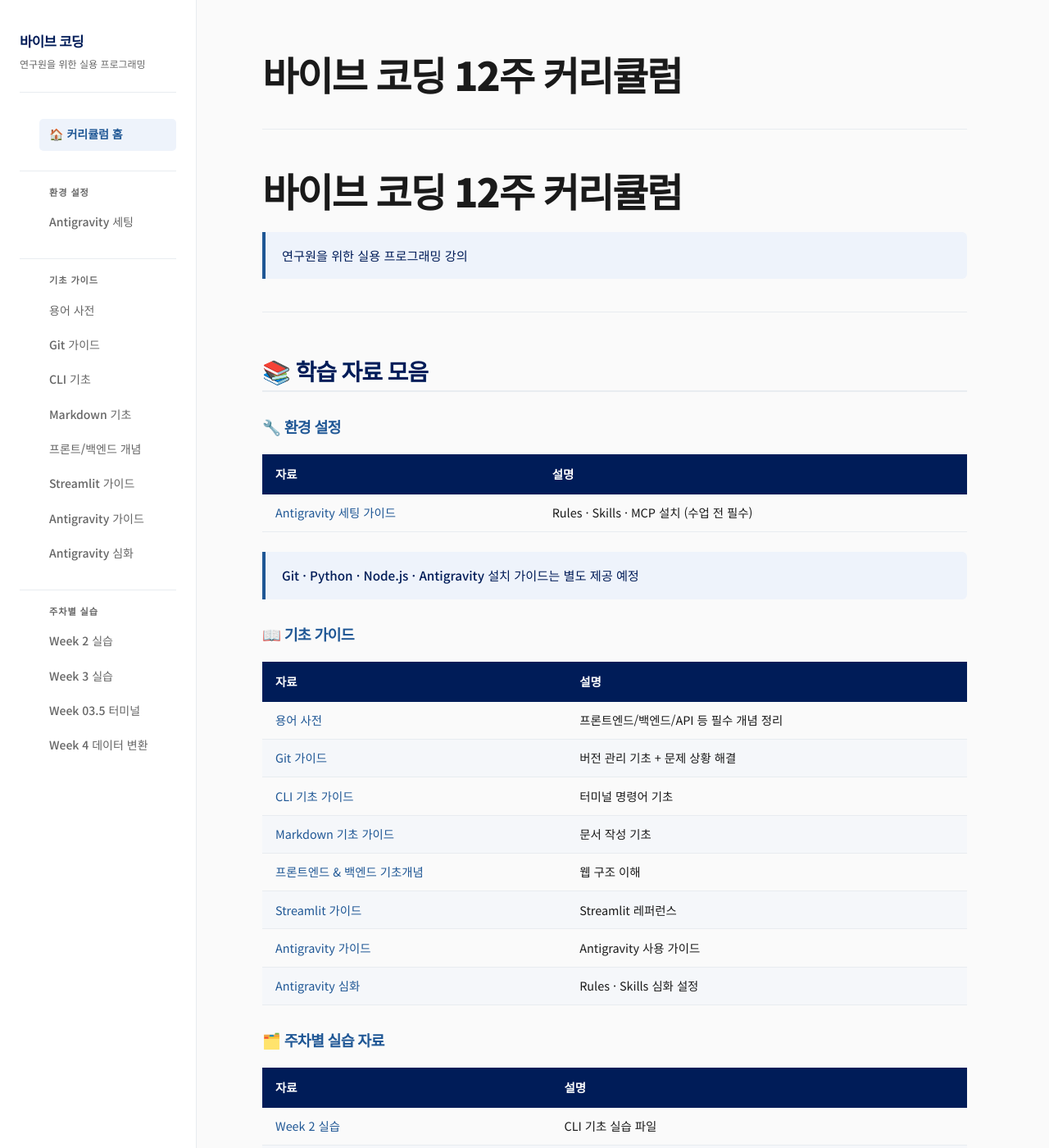
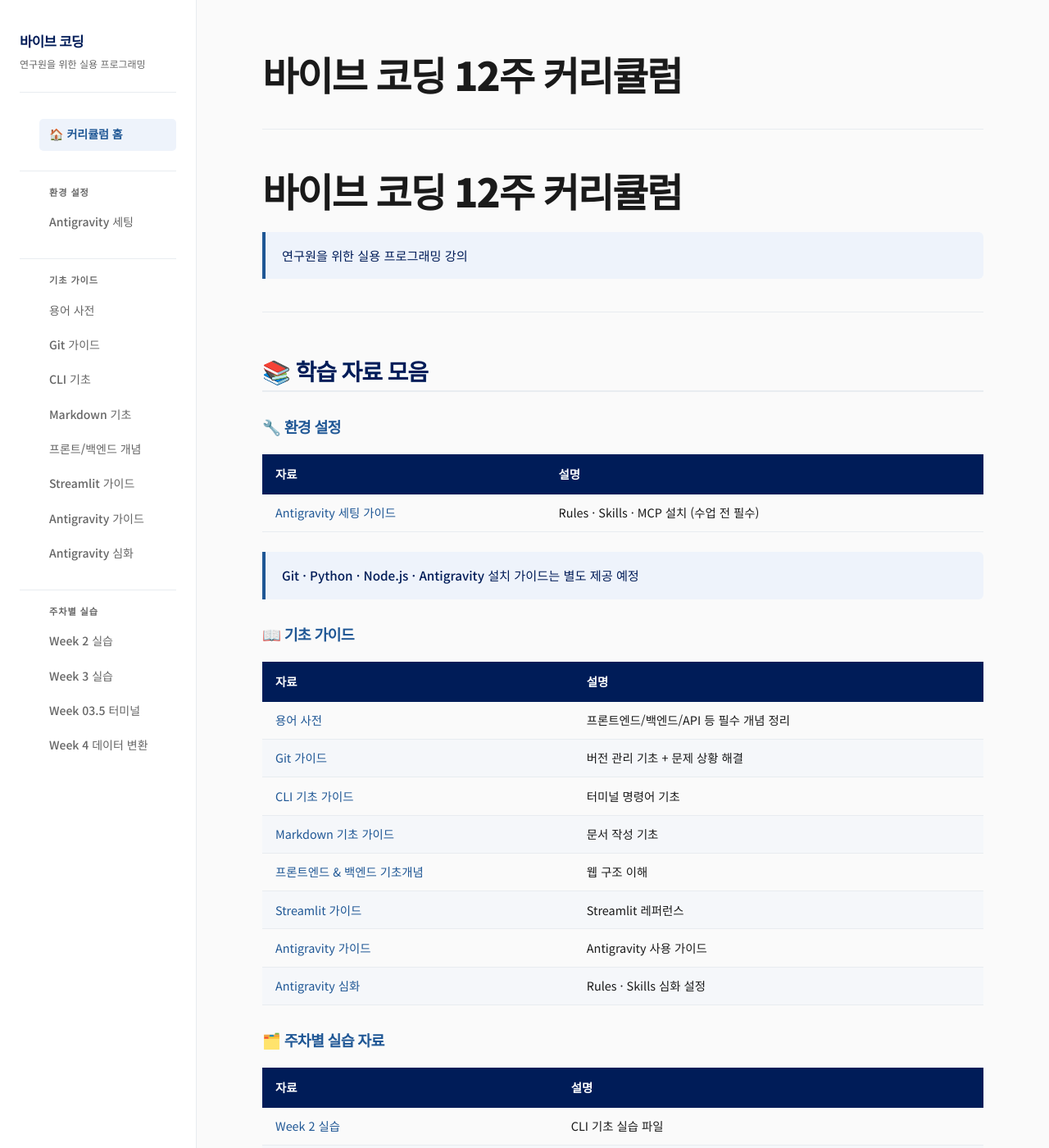
Before and after one commit to arimons/vibe-coding, a Jekyll site: the page built from docs/index.md, in a window 1280 px wide and 1400 px high. Shown: the whole window at 82% size. Built offline with Jekyll 4.4.1, drawn with Linux system fonts in a browser that asks for light colours; some web fonts are replaced.

Commit message:
Jekyll max-width 1200

```diff
--- a/docs/assets/css/style.css
+++ b/docs/assets/css/style.css
@@ -18,7 +18,7 @@
   --accent-main: #1F5795;
   --accent-sub:  #001C58;
   --nav-width:   240px;
-  --max-width:   860px;
+  --max-width:   1200px;
 }
 
 /* ── Reset ───────────────────────────────────────────────── */
@@ -96,7 +96,7 @@
   flex: 1;
   min-width: 0;
   padding: 4rem 5rem;
-  max-width: calc(var(--max-width) + 10rem);
+  max-width: calc(var(--max-width) + 4rem);
 }
 
 /* ── Typography ──────────────────────────────────────────── */
```
